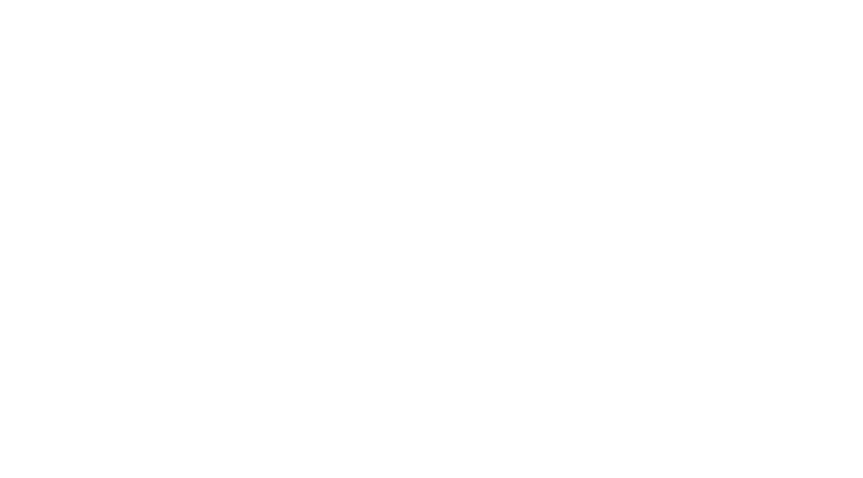
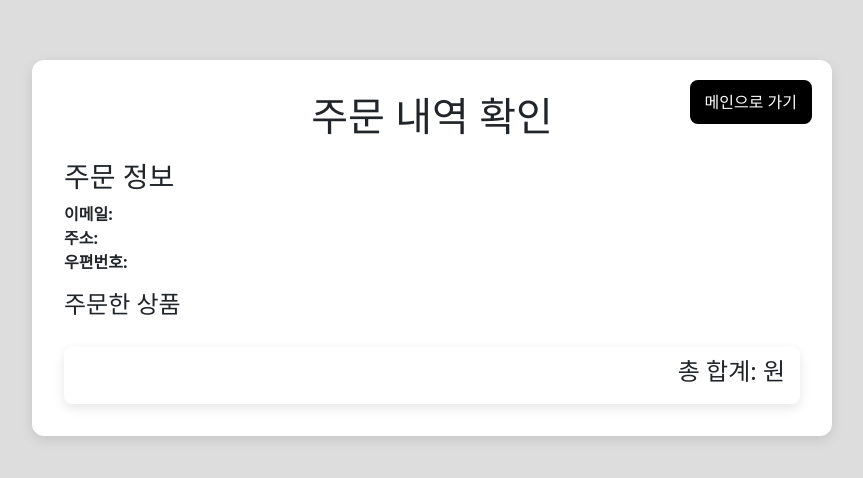
Before and after one commit to inswal843/NBE5-7-1-Team08_FE, a React (Create React App) app: page /order/confirm in a window 1280 px wide. Before the commit this address had no page. Shown: the part 184-662 px from the top of the page, without its empty margins (208-1071 px from the left). Built offline with nearby package versions, Linux system fonts and the light colour scheme.

Commit message:
Feat : 결제 페이지 관련 기능 추가

```diff
--- a/src/App.js
+++ b/src/App.js
@@ -1,15 +1,27 @@
-// ✅ App.js - 메인 페이지로 사용 (상품 예시 3개 + 상단 버튼)
-import React from 'react';
+import React, { useState, useEffect } from 'react';
 import { useNavigate } from 'react-router-dom';
 
-const products = [
-  { id: 1, name: 'Columbia Nariñó', price: 5000, image: 'https://i.imgur.com/HKOFQYa.jpeg' },
-  { id: 2, name: 'Brazil Serra Do Caparaó', price: 5000, image: 'https://i.imgur.com/HKOFQYa.jpeg' },
-  { id: 3, name: 'Kenya AA', price: 6000, image: 'https://i.imgur.com/HKOFQYa.jpeg' },
-];
+function App() {
+  const [products, setProducts] = useState([]);  // 제품 데이터 상태
+  const navigate = useNavigate();
 
-function App() {
-  const navigate = useNavigate();
+  useEffect(() => {
+    // DB에서 제품 목록을 가져오는 API 호출
+    fetch('http://localhost:8080/api/products/list')  // API URL
+      .then(res => {
+        if (!res.ok) throw new Error('서버 응답 오류');
+        return res.json();
+      })
+      .then(data => setProducts(data.slice(0, 3)))  // 첫 3개 제품만 상태에 저장
+      .catch(err => {
+        console.error('상품 목록 불러오기 실패:', err);
+        alert('상품을 불러오지 못했습니다.');
+      });
+  }, []);
+
+  const handleOrderClick = () => {
+    navigate('/order');  // 주문하기 버튼 클릭 시 orderPage.js로 이동
+  };
 
   return (
     <div style={{ backgroundColor: '#ddd', minHeight: '100vh', padding: '2rem' }}>
@@ -26,15 +38,38 @@ function App() {
           {products.map(product => (
             <div key={product.id} className="col-md-4">
               <div className="card h-100">
-                <img src={product.image} alt={product.name} className="card-img-top" style={{ height: '200px', objectFit: 'contain' }} />
+                <img
+                  src={`http://localhost:8080${product.imagePath}`}  // 이미지 경로
+                  alt={product.name}
+                  className="card-img-top"
+                  style={{
+                    height: '250px',  // 이미지 높이 조정
+                    objectFit: 'contain',  // 이미지 크기 맞추기
+                    borderRadius: '30px',  // 이미지 모서리 둥글게
+                    margin: '20px',  // 카드에 맞지 않게 여백 추가
+                    display: 'block',  // 이미지 가운데 정렬
+                    marginLeft: 'auto',
+                    marginRight: 'auto',  // 가운데 정렬
+                  }}
+                />
                 <div className="card-body">
                   <h5 className="card-title">{product.name}</h5>
                   <p className="card-text">가격: {product.price.toLocaleString()}원</p>
-                  <button className="btn btn-outline-dark w-100">자세히 보기</button>
                 </div>
               </div>
             </div>
           ))}
+        </div>
+
+        {/* 주문하기 버튼 추가 */}
+        <div className="d-flex justify-content-center mt-4">
+          <button
+            className="btn btn-dark"
+            style={{ width: '200px' }} // 버튼 크기를 카드 크기에 맞추기
+            onClick={handleOrderClick}  // 버튼 클릭 시 주문 페이지로 이동
+          >
+            주문하기
+          </button>
         </div>
       </div>
     </div>
--- /dev/null
+++ b/src/OrderConfirmationPage.js
@@ -0,0 +1,131 @@
+import React from 'react';
+import { useLocation, useNavigate } from 'react-router-dom';
+
+function OrderConfirmationPage() {
+  const location = useLocation();
+  const navigate = useNavigate();
+  const { message, orderData, products } = location.state || {};
+
+  // 상품 ID를 상품명으로 변환하는 함수
+  const getProductNameById = (productId) => {
+    const product = products.find(p => p.id === productId);
+    return product ? product.name : '상품 이름 없음';
+  };
+
+  const getProductImageById = (productId) => {
+    const product = products.find(p => p.id === productId);
+    if (product) {
+      return `http://localhost:8080${product.imagePath}`;  // 이미지 경로를 반환
+    }
+    return '/default-image.png';  // 기본 이미지 경로
+  };
+
+  // 주문한 상품들의 총합을 계산하는 함수
+  const calculateTotal = () => {
+    return orderData?.orderProducts.reduce((total, item) => {
+      const product = products.find(p => p.id === item.productId);
+      if (product) {
+        return total + product.price * item.quantity;
+      }
+      return total;
+    }, 0).toLocaleString(); // 가격 총합
+  };
+
+  return (
+    <div style={{ backgroundColor: '#ddd', minHeight: '100vh', padding: '2rem' }}>
+      <div className="container d-flex justify-content-center align-items-center" style={{ minHeight: '100vh' }}>
+        <div
+          style={{
+            backgroundColor: '#fff',
+            padding: '2rem',
+            borderRadius: '12px',
+            boxShadow: '0 4px 12px rgba(0, 0, 0, 0.1)',
+            width: '100%',
+            maxWidth: '800px',
+            position: 'relative',
+          }}
+        >
+          {/* 메인으로 가는 버튼 */}
+          <button
+            onClick={() => navigate('/')}
+            style={{
+              position: 'absolute',
+              top: '20px',
+              right: '20px',
+              padding: '10px 15px',
+              borderRadius: '8px',
+              backgroundColor: '#000',
+              color: '#fff',
+              border: 'none',
+            }}
+          >
+            메인으로 가기
+          </button>
+
+          <h1 style={{ textAlign: 'center', marginBottom: '20px' }}>주문 내역 확인</h1>
+          <p style={{ textAlign: 'center', marginBottom: '20px' }}>{message}</p>
+
+          <h3>주문 정보</h3>
+          <ul style={{ listStyleType: 'none', padding: 0 }}>
+            <li><strong>이메일:</strong> {orderData?.email}</li>
+            <li><strong>주소:</strong> {orderData?.address}</li>
+            <li><strong>우편번호:</strong> {orderData?.postcode}</li>
+          </ul>
+
+          <h4>주문한 상품</h4>
+          <div style={{ display: 'flex', flexDirection: 'column', gap: '20px' }}>
+            {orderData?.orderProducts.map((item, index) => (
+              <div
+                key={index}
+                style={{
+                  background: '#fff',
+                  padding: '1rem',
+                  borderRadius: '12px',
+                  boxShadow: '0 4px 12px rgba(0, 0, 0, 0.1)',
+                  display: 'flex',
+                  alignItems: 'center',
+                  justifyContent: 'space-between',
+                  width: '100%',
+                  boxSizing: 'border-box',
+                }}
+              >
+                <div style={{ display: 'flex', alignItems: 'center' }}>
+                  <img
+                    src={getProductImageById(item.productId)}
+                    alt={getProductNameById(item.productId)}
+                    style={{ width: '60px', height: '60px', objectFit: 'cover', borderRadius: '8px', marginRight: '16px' }}
+                  />
+                  <div>
+                    <div style={{ fontWeight: 'bold' }}>{getProductNameById(item.productId)}</div>
+                    <div style={{ color: 'gray' }}>수량: {item.quantity}</div>
+                  </div>
+                </div>
+                <div style={{ fontWeight: 'bold' }}>
+                  {(products.find(p => p.id === item.productId)?.price * item.quantity).toLocaleString()}원
+                </div>
+              </div>
+            ))}
+          </div>
+
+          {/* 총 합계 표시 (카드 안쪽 하단에 배치) */}
+          <div
+            style={{
+              backgroundColor: '#fff',
+              padding: '10px 15px',
+              borderRadius: '8px',
+              boxShadow: '0 4px 12px rgba(0, 0, 0, 0.1)',
+              fontSize: '1.2rem',
+              fontWeight: 'bold',
+              marginTop: '20px', // 주문한 상품 목록과 겹치지 않게 여백을 줌
+              textAlign: 'right',
+            }}
+          >
+            <h4>총 합계: {calculateTotal()}원</h4>
+          </div>
+        </div>
+      </div>
+    </div>
+  );
+}
+
+export default OrderConfirmationPage;
--- a/src/Summary.js
+++ b/src/Summary.js
@@ -1,22 +1,42 @@
+// ✅ Summary.js - 장바구니 요약 및 결제 영역
 import React from 'react';
 
-function Summary({ cart, total }) {
+function Summary({ cart, products, total, email, address, postcode, setEmail, setAddress, setPostcode, handleCheckout, removeFromCart }) {
   return (
-    <>
+    <div className="summary p-4 h-100">
       <h5><b>Summary</b></h5>
       <hr />
-      {Object.entries(cart).map(([name, quantity]) => (
-        <h6 key={name}>
-          {name} <span className="badge bg-dark">{quantity}개</span>
-        </h6>
-      ))}
-
+      {Object.entries(cart).length > 0 ? (
+        <ul className="list-unstyled">
+          {Object.entries(cart).map(([id, qty]) => {
+            const product = products.find(p => p.id === parseInt(id));
+            return (
+              <li key={id} className="mb-2 d-flex justify-content-between align-items-center">
+                <span>
+                  {product?.name} <span className="badge bg-dark">{qty}개</span>
+                </span>
+                <button
+                  className="btn btn-sm btn-outline-danger"
+                  onClick={() => removeFromCart(id)}
+                >
+                  삭제
+                </button>
+              </li>
+            );
+          })}
+        </ul>
+      ) : (
+        <p className="text-muted">장바구니가 비어 있습니다.</p>
+      )}
       <div className="total-row">
-        <h5>총금액</h5>
-        <h5>{total.toLocaleString()}원</h5>
+        <span><b>총금액</b></span>
+        <span>{total.toLocaleString()}원</span>
       </div>
-
-    </>
+      <input type="email" className="form-control my-2" placeholder="이메일" value={email} onChange={(e) => setEmail(e.target.value)} />
+      <input type="text" className="form-control my-2" placeholder="주소" value={address} onChange={(e) => setAddress(e.target.value)} />
+      <input type="text" className="form-control my-2" placeholder="우편번호" value={postcode} onChange={(e) => setPostcode(e.target.value)} />
+      <button className="btn btn-dark w-100 mt-2" onClick={handleCheckout}>결제하기</button>
+    </div>
   );
 }
 
--- a/src/index.js
+++ b/src/index.js
@@ -4,6 +4,7 @@ import ReactDOM from 'react-dom/client';
 import { BrowserRouter as Router, Routes, Route } from 'react-router-dom';
 import App from './App'; // 메인 페이지
 import OrderPage from './orderPage';
+import OrderConfirmationPage from './OrderConfirmationPage'; // 임포트 추가
 // index.js
 import 'bootstrap/dist/css/bootstrap.min.css';
 
@@ -15,6 +16,7 @@ root.render(
     <Routes>
       <Route path="/" element={<App />} />
       <Route path="/order" element={<OrderPage />} />
+      <Route path="/order/confirm" element={<OrderConfirmationPage />} />
       {/* <Route path="/admin" element={<AdminPage />} /> */}
     </Routes>
   </Router>
--- a/src/orderPage.js
+++ b/src/orderPage.js
@@ -1,19 +1,28 @@
-// ✅ OrderPage.js - 주문 및 결제 페이지
-import React, { useState } from 'react';
+// ✅ OrderPage.js - 주문 및 결제 페이지 (DB에서 상품 불러옴)
+import React, { useState, useEffect } from 'react';
 import { useNavigate } from 'react-router-dom';
-
-const initialProducts = [
-  { id: 1, name: 'Columbia Nariñó', price: 5000, image: 'https://i.imgur.com/HKOFQYa.jpeg' },
-  { id: 2, name: 'Brazil Serra Do Caparaó', price: 5000, image: 'https://i.imgur.com/HKOFQYa.jpeg' },
-  { id: 3, name: 'Kenya AA', price: 6000, image: 'https://i.imgur.com/HKOFQYa.jpeg' },
-];
+import Summary from './Summary';
 
 function OrderPage() {
+  const [products, setProducts] = useState([]);
   const [cart, setCart] = useState({});
   const [email, setEmail] = useState('');
   const [address, setAddress] = useState('');
   const [postcode, setPostcode] = useState('');
   const navigate = useNavigate();
+
+  useEffect(() => {
+    fetch('http://localhost:8080/api/products/list')
+      .then(res => {
+        if (!res.ok) throw new Error('서버 응답 오류');
+        return res.json();
+      })
+      .then(data => setProducts(data))
+      .catch(err => {
+        console.error('상품 목록 불러오기 실패:', err);
+        alert('상품을 불러오지 못했습니다.');
+      });
+  }, []);
 
   const addToCart = (product) => {
     setCart((prevCart) => ({
@@ -61,11 +70,19 @@ function OrderPage() {
         if (!res.ok) {
           throw new Error('주문 실패');
         }
-        return res.text();
+        return res.text(); // 주문 성공 메시지 받기
       })
       .then((message) => {
         alert(message);
-        navigate('/'); // ✅ 메인 페이지로 이동
+
+        // 👉 주문 정보와 메시지를 함께 주문 확인 페이지로 넘기기
+        navigate('/order/confirm', {
+          state: {
+            message,
+            orderData,
+            products: products,
+          },
+        });
       })
       .catch((err) => {
         console.error(err);
@@ -73,8 +90,9 @@ function OrderPage() {
       });
   };
 
+
   const total = Object.keys(cart).reduce((acc, id) => {
-    const product = initialProducts.find(p => p.id === parseInt(id));
+    const product = products.find(p => p.id === parseInt(id));
     return acc + (product?.price || 0) * cart[id];
   }, 0);
 
@@ -92,7 +110,10 @@ function OrderPage() {
             <div className="p-4 h-100 d-flex flex-column">
               <h5><b>상품 목록</b></h5>
               <div className="flex-grow-1 d-flex flex-column gap-3 justify-content-start">
-                {initialProducts.map(product => (
+              {products.map(product => {
+  console.log("📦 product:", product); // <- 이 줄 추가!
+
+  return (
     <div
       key={product.id}
       style={{
@@ -109,7 +130,7 @@ function OrderPage() {
     >
       <div style={{ marginRight: '16px' }}>
         <img
-                        src={product.image}
+          src={`http://localhost:8080${product.imagePath}`}
           alt={product.name}
           style={{ width: '60px', height: '60px', objectFit: 'cover', borderRadius: '8px' }}
         />
@@ -125,47 +146,27 @@ function OrderPage() {
         <button className="btn btn-outline-dark btn-sm" onClick={() => addToCart(product)}>추가</button>
       </div>
     </div>
-                ))}
+  );
+})}
               </div>
             </div>
           </div>
 
           {/* 오른쪽 Summary */}
           <div className="col-md-4">
-            <div className="summary p-4 h-100">
-              <h5><b>Summary</b></h5>
-              <hr />
-              {Object.entries(cart).length > 0 ? (
-                <ul className="list-unstyled">
-                  {Object.entries(cart).map(([id, qty]) => {
-                    const product = initialProducts.find(p => p.id === parseInt(id));
-                    return (
-                      <li key={id} className="mb-2 d-flex justify-content-between align-items-center">
-                        <span>
-                          {product?.name} <span className="badge bg-dark">{qty}개</span>
-                        </span>
-                        <button
-                          className="btn btn-sm btn-outline-danger"
-                          onClick={() => removeFromCart(id)}
-                        >
-                          삭제
-                        </button>
-                      </li>
-                    );
-                  })}
-                </ul>
-              ) : (
-                <p className="text-muted">장바구니가 비어 있습니다.</p>
-              )}
-              <div className="total-row">
-                <span><b>총금액</b></span>
-                <span>{total.toLocaleString()}원</span>
-              </div>
-              <input type="email" className="form-control my-2" placeholder="이메일" value={email} onChange={(e) => setEmail(e.target.value)} />
-              <input type="text" className="form-control my-2" placeholder="주소" value={address} onChange={(e) => setAddress(e.target.value)} />
-              <input type="text" className="form-control my-2" placeholder="우편번호" value={postcode} onChange={(e) => setPostcode(e.target.value)} />
-              <button className="btn btn-dark w-100 mt-2" onClick={handleCheckout}>결제하기</button>
-            </div>
+            <Summary
+              cart={cart}
+              products={products}
+              total={total}
+              email={email}
+              address={address}
+              postcode={postcode}
+              setEmail={setEmail}
+              setAddress={setAddress}
+              setPostcode={setPostcode}
+              handleCheckout={handleCheckout}
+              removeFromCart={removeFromCart}
+            />
           </div>
         </div>
       </div>
```
Lines whose indentation alone changed are shown as unchanged.
